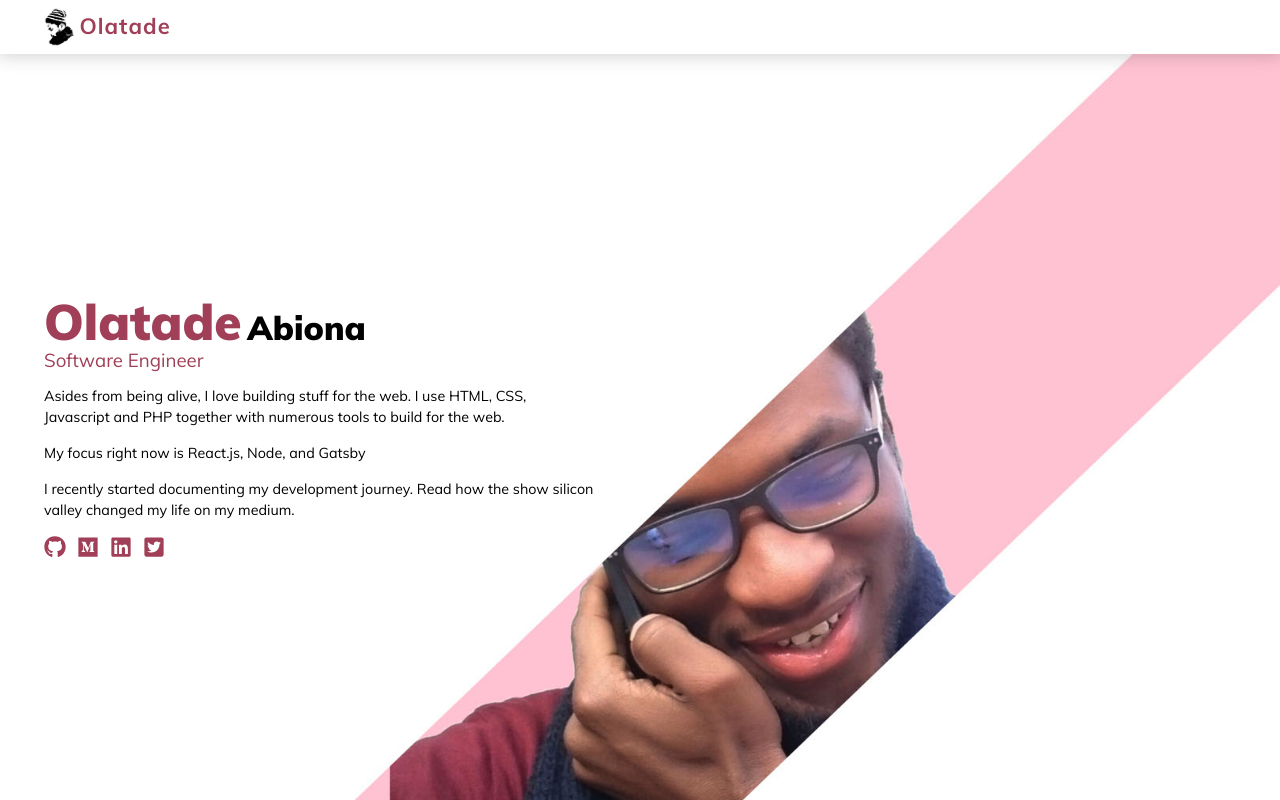
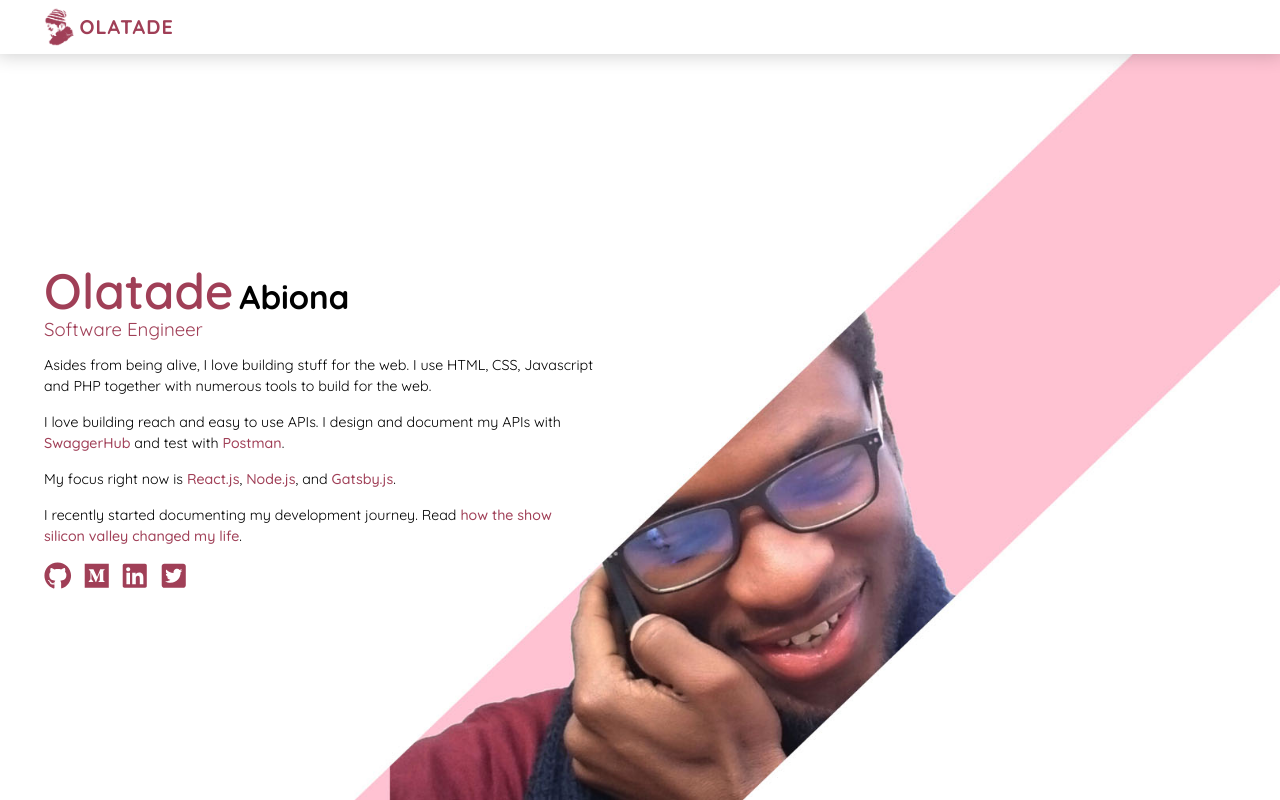
Before and after one commit to Olatade/Olatade, a Gatsby site: page / in a window 1280 px wide. Built offline with nearby package versions, Linux system fonts and the light colour scheme; Gatsby itself is replaced by a stand-in of ours.

Commit message:
Completes landing page

```diff
--- a/src/components/Footer.js
+++ b/src/components/Footer.js
@@ -1,7 +1,15 @@
 import React from 'react';
+import styled from 'styled-components';
+
+const FooterStyle = styled.div`
+  /* border: 2px solid red; */
+  background-color: var(--color-primary);
+`;
 
 export default function Footer(){
   return (
-    <footer><p>&copy; Olatade {new Date().getFullYear() }</p></footer>
+    <FooterStyle>
+      <p>&copy; Olatade {new Date().getFullYear() }</p>
+    </FooterStyle>
   );
 }
--- a/src/components/Layout.js
+++ b/src/components/Layout.js
@@ -11,6 +11,7 @@ export default function Layout({ children }) {
       <GlobalStyles/>
       <Typography/>
       {children}
+      {/* <Footer/> */}
     </div>
   );
 }
--- a/src/pages/index.js
+++ b/src/pages/index.js
@@ -1,7 +1,7 @@
 import React from 'react';
 import SEO from '../components/SEO';
 import { HeaderStyle, AboutMeSummary, Nav } from '../styles/pages/HomePageStyles/HeaderStyle';
-import olatade_logo from "../assets/img/olatade_logo_black.png";
+import olatade_logo from "../assets/img/olatade_logo_primary.png";
 import { FaGithub, FaMedium, FaTwitterSquare, FaLinkedin } from 'react-icons/fa';
 
 export default function HomePage({ data }){
@@ -12,9 +12,10 @@ export default function HomePage({ data }){
         <Nav>
           <a href="/" className="brand">
             <img className="brand__image" src={olatade_logo} />
-            <p className="brand__name">Olatade</p>
+            <p className="brand__name">OLATADE</p>
           </a>
         </Nav>
+
         <AboutMeSummary>
           <div className="title">
             <h1><span className="h-xl bold name">Olatade</span> <span className="h-lg bold">Abiona</span></h1>
@@ -22,8 +23,9 @@ export default function HomePage({ data }){
           </div>
           <div className="description">
             <p className="p-xs">Asides from being alive, I love building stuff for the web. I use HTML, CSS, Javascript and PHP together with numerous tools to build for the web.</p>
-            <p className="p-xs">My focus right now is React.js, Node, and Gatsby</p>
-            <p className="p-xs">I recently started documenting my development journey. Read how the show silicon valley changed my life on my medium.</p>
+            <p className="p-xs">I love building reach and easy to use APIs. I design and document my APIs with <a className="link" href="https://swagger.io/tools/swaggerhub/">SwaggerHub</a> and test with <a className="link" href="https://www.postman.com/">Postman</a>.</p>
+            <p className="p-xs">My focus right now is <a className="link" href="https://reactjs.org/">React.js</a>, <a className="link" href="https://nodejs.org/">Node.js</a>, and <a className="link" href="https://www.gatsbyjs.com/">Gatsby.js</a>.</p>
+            <p className="p-xs">I recently started documenting my development journey. Read <a className="link" href="https://olatade.medium.com/how-the-show-silicon-valley-changed-my-life-47a075a9899">how the show silicon valley changed my life</a>.</p>
           </div>
           <div className="social-icons">
             <a href="https://github.com/olatade"><FaGithub/></a>
--- a/src/styles/Typography.js
+++ b/src/styles/Typography.js
@@ -1,10 +1,11 @@
 import { createGlobalStyle } from 'styled-components';
-import muli from '../assets/fonts/Muli-VariableFont_wght.ttf'
+import Quicksand from '../assets/fonts/Quicksand.ttf'
 import ScreenSizes from './Responsive';
 
 const Typography = createGlobalStyle`
 
     html {
+      margin: 0 !important;
       // this defines what one rem is
       // so changing this will re-define what 1 rem is
       font-size: 62.25%; //1rem = 10px; 10px/16px = 62.25%
@@ -21,12 +22,17 @@ const Typography = createGlobalStyle`
         font-size: 75%; //1rem = 12px; 12px/16px = 75%
       }
     }
+
+    @font-face {
+      font-family: "QuickSand";
+      src: url(${Quicksand});
+      font-weight: 300 700;
+      // from the page style location
+    }
+
     body{
-      font-family: "Muli", serif;
-    }
-    @font-face {
-      font-family: "Muli";
-      src: url(${muli}); // from the page style location
+      font-family: "QuickSand", serif;
+      margin: 0;
     }
 
     p, li {
--- a/src/styles/pages/HomePageStyles/HeaderStyle.js
+++ b/src/styles/pages/HomePageStyles/HeaderStyle.js
@@ -8,11 +8,13 @@ import header_bg_laptop from "../../../assets/img/header_bg_laptop.jpg";
 
 export const HeaderStyle = styled.div`
   display: grid;
+  margin: 0 !important;
   grid-auto-flow: row;
-  height: 100vh;
+  height: calc(100vh);
   background: url(${header_bg_mobile});
   background-repeat: no-repeat;
   background-size: cover;
+
 
   //change background image on tablets
   @media only screen and (min-width: ${ScreenSizes.tablet}) {
@@ -41,12 +43,12 @@ export const Nav = styled.nav`
     display: flex;
     align-items: center;
     &__image{height: 3rem; margin-right: .5rem;}
-    &__name{ color: var(--color-primary); font-size: 2rem; font-weight: bold; padding: 0; margin: 0; letter-spacing: 1px;}
+    &__name{ color: var(--color-primary); font-size: 1.5rem; font-weight: 700; padding: 0; margin: 0; letter-spacing: 1px;}
 
     // increase brand logo size and brand logo name on laptop device
     @media only screen and (min-width: ${ScreenSizes.laptop}) {
       &__image{height: 3.5rem; }
-      &__name{ font-size: 2rem;}
+      &__name{ font-size: 1.8rem; font-weight: 700;}
     }
   }
   .menu{
@@ -56,14 +58,24 @@ export const Nav = styled.nav`
 
 export const AboutMeSummary = styled.article`
   align-self: start;
-  padding: 20rem var(--side-pad-xs);
+  padding: 0 var(--side-pad-xs);
   max-width: 50rem;
 
   .title .name{
     color: var(--color-primary);
+    font-weight: 600;
   }
   .title .job-title{
     color: var(--color-primary);
+  }
+
+  .description .link{
+    font-weight: 500;
+    color: var(--color-primary);
+    transition: .2s ease-out;
+  }
+  .description .link:hover{
+    color: var(--color-grey-4);
   }
 
   .social-icons{
@@ -74,8 +86,12 @@ export const AboutMeSummary = styled.article`
     svg{
       fill: var(--color-primary);
       font-size: 2rem;
-      transition: .4s ease-in-out;
+      transition: .2s ease-out;
       cursor: pointer;
+
+      @media only screen and (min-width: ${ScreenSizes.tablet}) {
+        font-size: 2.5rem;
+      }
     }
     svg:hover{
       fill: var(--color-grey-4);
```
Also changed, not shown: src/assets/fonts/Quicksand.ttf (added), src/assets/img/header_bg_mobile.jpg, src/assets/img/olatade_logo_primary.png (added).
